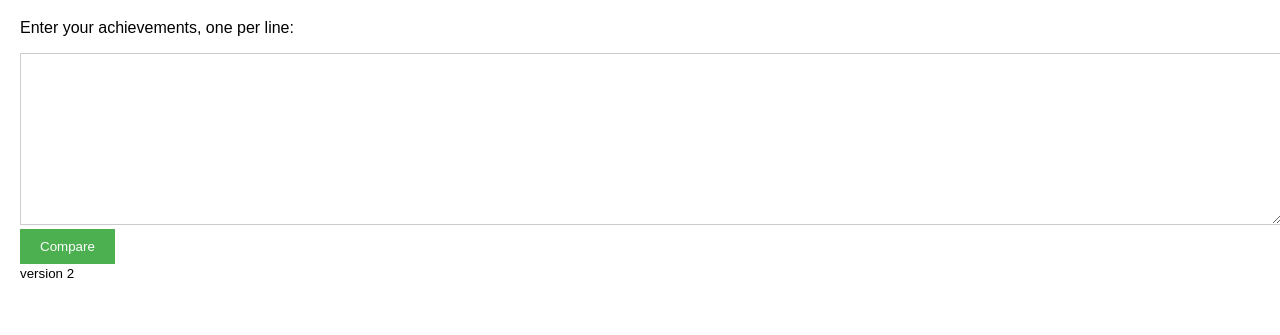
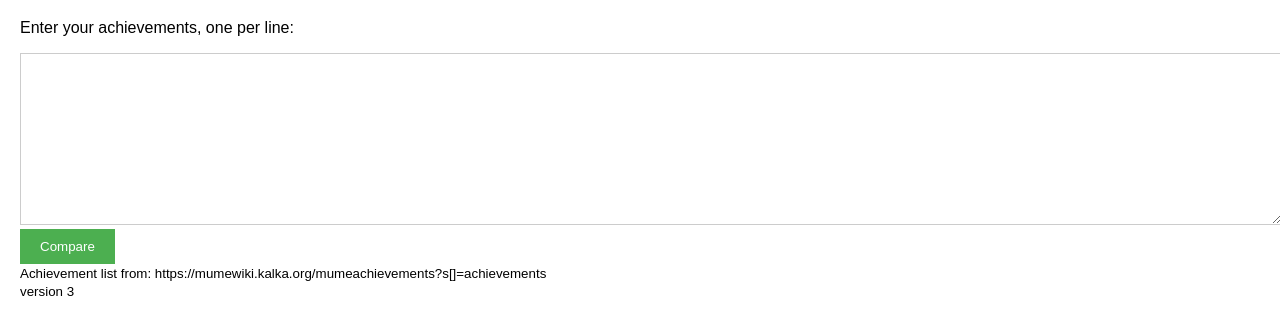
Before and after one commit to marogers/mume-achievement-analyzer, a plain HTML site: page index.html in a window 1280 px wide. Shown: the part 61-396 px from the top of the page. Drawn offline with Linux system fonts and the light colour scheme.

Commit message:
Update index.html

```diff
--- a/index.html
+++ b/index.html
@@ -13,7 +13,9 @@
   <button onclick="compare()">Compare</button>
   <div id="results" style="display:none;"></div>
   </br>
-  <small>version 2</small>
+  <small>Achievement list from: https://mumewiki.kalka.org/mumeachievements?s[]=achievements</small>
+  </br>
+  <small>version 3</small>
   <script src="script.js"></script>
 </body>
 </html>
```
